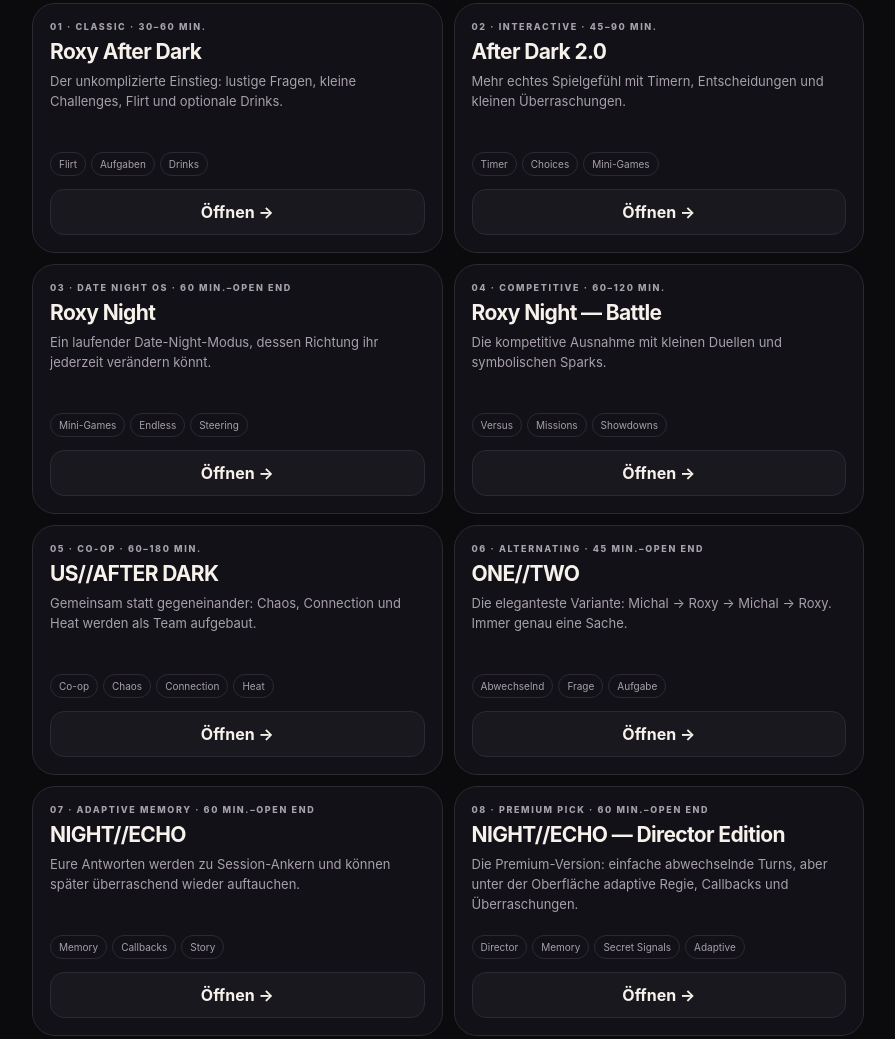
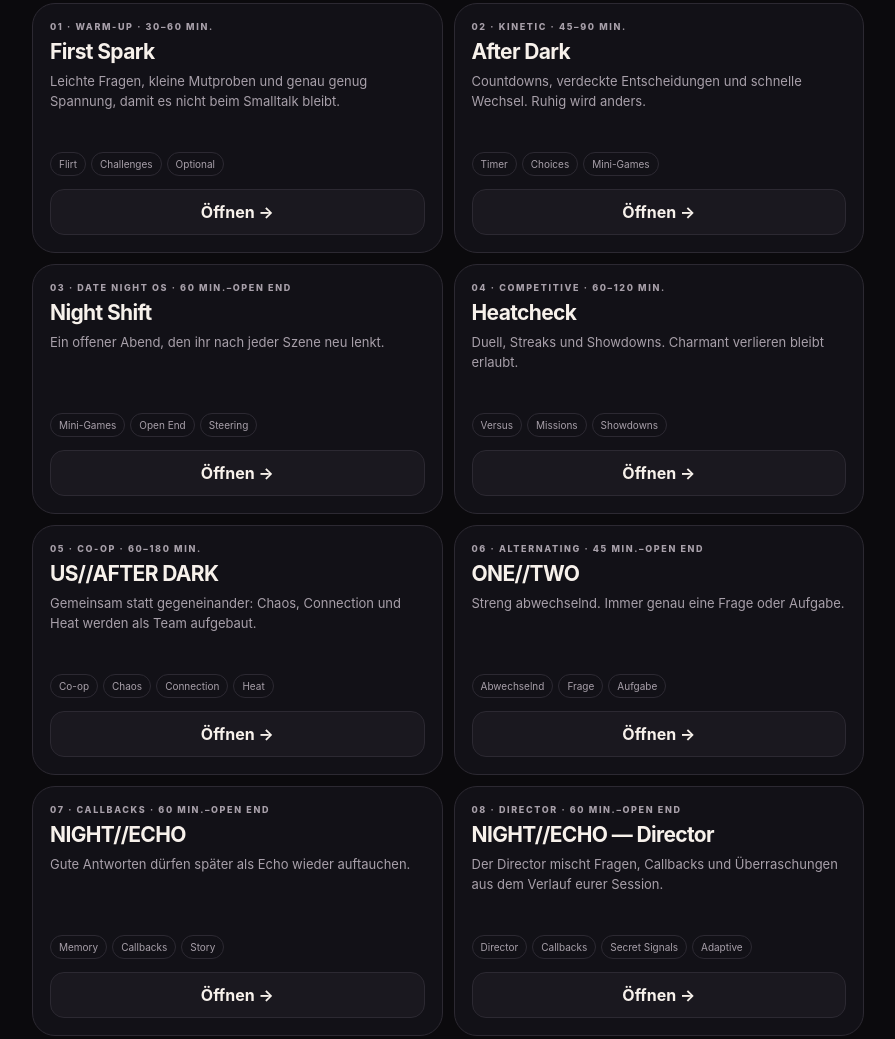
Before and after one commit to MasterMP88/gamevalut, a plain HTML site: page index.html in a window 1280 px wide. Shown: the part 870-1909 px from the top of the page, without its empty margins (192-1087 px from the left). Drawn offline with Linux system fonts and the light colour scheme.

Commit message:
copy: remove legacy names and tighten game voice

```diff
--- a/index.html
+++ b/index.html
@@ -71,7 +71,7 @@ textarea{width:100%;min-height:90px;resize:vertical;background:#0e0d11;color:var
 <div class="scene-center"><div id="emoji" class="emoji">✦</div><div id="target" class="target"></div><h2 id="prompt" class="prompt"></h2><p id="helper" class="helper"></p><div id="interaction" class="interaction"></div></div>
 <div class="actions"><button id="next" class="btn primary">Weiter →</button><button id="skip" class="btn">Skip</button></div>
 </div>
-<div id="shift" class="shift hide"><div class="shift-label">Nächste Szene beeinflussen</div><div class="shiftgrid"><button data-shift="funny">😂 Lustiger</button><button data-shift="deep">♥ Tiefer</button><button data-shift="bold">🔥 Frecher</button><button data-shift="surprise">✦ Surprise</button></div></div>
+<div id="shift" class="shift hide"><div class="shift-label">Wohin soll die nächste Szene?</div><div class="shiftgrid"><button data-shift="funny">Lustiger</button><button data-shift="deep">Tiefer</button><button data-shift="bold">Frecher</button><button data-shift="surprise">Überrasch mich</button></div></div>
 <div id="memory" class="memory hide"></div>
 <div class="footer">Skip hat keine Konsequenz. Nähe oder Erotik nur, wenn sie für euch beide passt. Alkohol ist immer optional.</div>
 </section>
@@ -79,15 +79,15 @@ textarea{width:100%;min-height:90px;resize:vertical;background:#0e0d11;color:var
 <script>
 (function(){
 var games=[
-{id:"classic",n:"01",title:"Roxy After Dark",label:"Classic",duration:"30–60 Min.",tags:["Flirt","Aufgaben","Drinks"],desc:"Der unkomplizierte Einstieg: lustige Fragen, kleine Challenges, Flirt und optionale Drinks.",hook:"Sofort loslegen, kaum Regeln. Ideal für einen lockeren Abend.",how:"Ihr seid abwechselnd dran. Mit der Zeit wird es frecher.",meters:["Chemistry","Heat"],steer:false,memory:false},
-{id:"interactive",n:"02",title:"After Dark 2.0",label:"Interactive",duration:"45–90 Min.",tags:["Timer","Choices","Mini-Games"],desc:"Mehr echtes Spielgefühl mit Timern, Entscheidungen und kleinen Überraschungen.",hook:"Mehr Interaktion als eine klassische Fragenliste.",how:"Fragen wechseln sich mit Timern und Entscheidungen ab.",meters:["Heat","Tension","Chaos"],steer:false,memory:false},
-{id:"night",n:"03",title:"Roxy Night",label:"Date Night OS",duration:"60 Min.–Open End",tags:["Mini-Games","Endless","Steering"],desc:"Ein laufender Date-Night-Modus, dessen Richtung ihr jederzeit verändern könnt.",hook:"Ihr entscheidet selbst, ob der Abend lustiger, persönlicher oder heißer wird.",how:"Nach jeder Szene könnt ihr die nächste Stimmung beeinflussen.",meters:["Fun","Connection","Heat"],steer:true,memory:false},
-{id:"battle",n:"04",title:"Roxy Night — Battle",label:"Competitive",duration:"60–120 Min.",tags:["Versus","Missions","Showdowns"],desc:"Die kompetitive Ausnahme mit kleinen Duellen und symbolischen Sparks.",hook:"Bluff, Ärgern und Wettbewerb erzeugen den Reiz.",how:"Ihr entscheidet gemeinsam, wer einzelne Duelle gewinnt.",meters:["Michal","Roxy","Chemistry"],steer:false,memory:false},
-{id:"coop",n:"05",title:"US//AFTER DARK",label:"Co-op",duration:"60–180 Min.",tags:["Co-op","Chaos","Connection","Heat"],desc:"Gemeinsam statt gegeneinander: Chaos, Connection und Heat werden als Team aufgebaut.",hook:"Kein Gewinner. Ihr versucht zusammen eine richtig gute Nacht freizuspielen.",how:"Jede Szene stärkt eine oder mehrere gemeinsame Energien.",meters:["Chaos","Connection","Heat"],steer:true,memory:false},
-{id:"onetwo",n:"06",title:"ONE//TWO",label:"Alternating",duration:"45 Min.–Open End",tags:["Abwechselnd","Frage","Aufgabe"],desc:"Die eleganteste Variante: Michal → Roxy → Michal → Roxy. Immer genau eine Sache.",hook:"Keine Punkte, kein Ballast. Nur Timing und sehr gute Fragen.",how:"Streng abwechselnd. Die Dramaturgie geht von lustig über persönlich zu frech.",meters:["Flow","Closeness","Spark"],steer:true,memory:false},
-{id:"echo",n:"07",title:"NIGHT//ECHO",label:"Adaptive Memory",duration:"60 Min.–Open End",tags:["Memory","Callbacks","Story"],desc:"Eure Antworten werden zu Session-Ankern und können später überraschend wieder auftauchen.",hook:"Das Spiel entwickelt echte Insider und erinnert sich an euren Abend.",how:"ONE//TWO plus Memory: eingetippte Antworten dürfen später als Echo zurückkehren.",meters:["Mischief","Closeness","Curiosity"],steer:true,memory:true},
-{id:"ai",n:"08",title:"NIGHT//ECHO — Director Edition",label:"Premium Pick",duration:"60 Min.–Open End",tags:["Director","Memory","Secret Signals","Adaptive"],desc:"Die Premium-Version: einfache abwechselnde Turns, aber unter der Oberfläche adaptive Regie, Callbacks und Überraschungen.",hook:"Fühlt sich nicht wie eine Fragenliste an, sondern wie ein Abend, der sich selbst weiterschreibt.",how:"Fragen, Aufgaben, Memory-Callbacks und frei steuerbare Stimmung — ohne Punkte und ohne Gewinner.",meters:["Mischief","Closeness","Spark","Curiosity"],steer:true,memory:true}
-];
+{id:"classic",n:"01",title:"First Spark",label:"Warm-up",duration:"30–60 Min.",tags:["Flirt","Challenges","Optional"],desc:"Leichte Fragen, kleine Mutproben und genau genug Spannung, damit es nicht beim Smalltalk bleibt.",hook:"Harmlos anfangen. War der Plan.",how:"Abwechselnd. Erst locker, dann langsam mutiger.",meters:["Chemistry","Spark"],steer:false,memory:false},
+{id:"interactive",n:"02",title:"After Dark",label:"Kinetic",duration:"45–90 Min.",tags:["Timer","Choices","Mini-Games"],desc:"Countdowns, verdeckte Entscheidungen und schnelle Wechsel. Ruhig wird anders.",hook:"Timer, Rad, Geheimnisse. Stillsitzen ist nicht vorgesehen.",how:"Fragen, Timer und spontane Entscheidungen wechseln sich ab.",meters:["Heat","Tension","Chaos"],steer:false,memory:false},
+{id:"night",n:"03",title:"Night Shift",label:"Date Night OS",duration:"60 Min.–Open End",tags:["Mini-Games","Open End","Steering"],desc:"Ein offener Abend, den ihr nach jeder Szene neu lenkt.",hook:"Ihr entscheidet die Richtung. Die Nacht macht den Rest.",how:"Nach jeder Szene könnt ihr die nächste Stimmung beeinflussen.",meters:["Fun","Connection","Heat"],steer:true,memory:false},
+{id:"battle",n:"04",title:"Heatcheck",label:"Competitive",duration:"60–120 Min.",tags:["Versus","Missions","Showdowns"],desc:"Duell, Streaks und Showdowns. Charmant verlieren bleibt erlaubt.",hook:"Leider gibt es Punkte. Jetzt wird’s persönlich.",how:"Ihr entscheidet gemeinsam, wer einzelne Duelle gewinnt.",meters:["A","B","Chemistry"],steer:false,memory:false},
+{id:"coop",n:"05",title:"US//AFTER DARK",label:"Co-op",duration:"60–180 Min.",tags:["Co-op","Chaos","Connection","Heat"],desc:"Gemeinsam statt gegeneinander: Chaos, Connection und Heat werden als Team aufgebaut.",hook:"Kein Gegner. Nur ihr gegen einen langweiligen Abend.",how:"Jede Szene stärkt eine oder mehrere gemeinsame Energien.",meters:["Chaos","Connection","Heat"],steer:true,memory:false},
+{id:"onetwo",n:"06",title:"ONE//TWO",label:"Alternating",duration:"45 Min.–Open End",tags:["Abwechselnd","Frage","Aufgabe"],desc:"Streng abwechselnd. Immer genau eine Frage oder Aufgabe.",hook:"Keine Punkte. Kein Lärm. Nur ihr.",how:"Die Dramaturgie geht von lustig über persönlich zu frech.",meters:["Flow","Closeness","Spark"],steer:true,memory:false},
+{id:"echo",n:"07",title:"NIGHT//ECHO",label:"Callbacks",duration:"60 Min.–Open End",tags:["Memory","Callbacks","Story"],desc:"Gute Antworten dürfen später als Echo wieder auftauchen.",hook:"Das Spiel merkt sich die guten Stellen.",how:"ONE//TWO mit gemerkten Momenten, die später überraschend zurückkommen können.",meters:["Mischief","Closeness","Curiosity"],steer:true,memory:true},
+{id:"ai",n:"08",title:"NIGHT//ECHO — Director",label:"Director",duration:"60 Min.–Open End",tags:["Director","Callbacks","Secret Signals","Adaptive"],desc:"Der Director mischt Fragen, Callbacks und Überraschungen aus dem Verlauf eurer Session.",hook:"Fühlt sich an wie ein Abend, der mitspielt.",how:"Fragen, Aufgaben und Callbacks werden live gemischt — ohne Punkte und ohne Gewinner.",meters:["Mischief","Closeness","Spark","Curiosity"],steer:true,memory:true}
+]
 var decks={
 classic:[["QUESTION","😏","Was findest du heute Abend an {other} besonders attraktiv?","Konkreter ist besser als „alles“."],["MISSION","😂","Imitiere 20 Sekunden, wie {other} versucht sexy zu wirken.","Übertreibung erlaubt.",20],["QUESTION","💭","Welcher gemeinsame Moment hatte mehr Spannung, als ihr damals zugegeben habt?","Director’s Cut eurer Beziehung."],["MISSION","💋","Gib {other} einen Kuss, der eindeutig nicht nach Begrüßung aussieht.","Den Rest entscheidet ihr selbst."],["QUESTION","🔥","Welche Art von Aufmerksamkeit von {other} wirkt bei dir sofort?","Eine gute Bedienungsanleitung ist Gold wert."]],
 interactive:[["TIMER","👀","20 Sekunden Blickkontakt. Nicht reden.","Lachen erlaubt. Wegschauen verdächtig.",20],["CHOICE","🎲","Wählt spontan, was gerade besser passt.","Keine Diskussion.",["langer Kuss","Massage","eng tanzen","freches Kompliment"]],["MISSION","⚡","Bringt euch gegenseitig 30 Sekunden nur mit Worten und Blicken aus der Fassung.","",30],["QUESTION","😈","Was wäre gerade die bessere Eskalation: lustiger, näher oder heißer?","Erste Intuition zählt."],["TIMER","🕺","60 Sekunden eng tanzen.","Perfektion unnötig.",60]],
```
